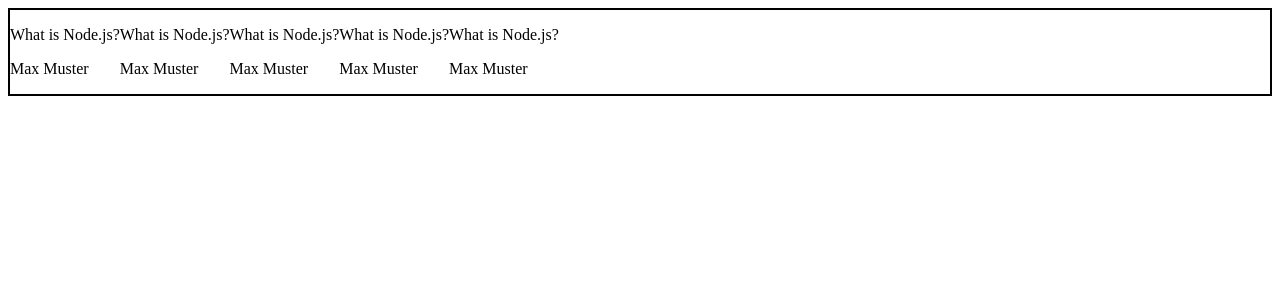
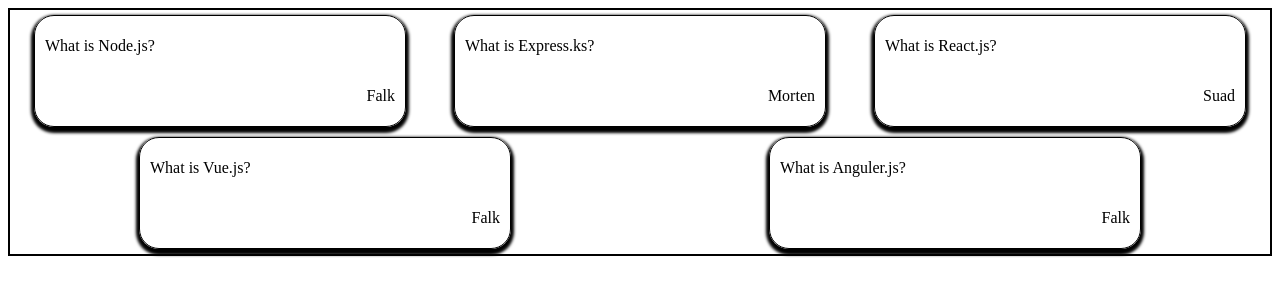
Before and after one commit to suademre/suad-morten-falk-coffee-board, a React (Create React App) app: page / in a window 1280 px wide. Shown: the top 300 px of the page. Built offline with nearby package versions, Linux system fonts and the light colour scheme.

Commit message:
add styled component, add props to card

```diff
--- a/src/components/Card.js
+++ b/src/components/Card.js
@@ -1,19 +1,35 @@
 import React from 'react'
 import styled from 'styled-components'
 
-function Card() {
+function Card({ text, author }) {
   return (
     <>
-      <div>
-        <div>
-          <p>What is Node.js?</p>
-          <p>Max Muster</p>
-        </div>
-      </div>
+      <StyledCards>
+        <p>{text}</p>
+        <StyledAuthorText>{author}</StyledAuthorText>
+      </StyledCards>
     </>
   )
 }
 
-const styledContainer = styled.div``
+const StyledCards = styled.div`
+  min-width: 375px;
+  max-height: 150px;
+  display: flex;
+  flex-direction: column;
+  margin: 10px 10px;
+  padding: 5px 10px;
+  border: 1px solid black;
+  border-radius: 20px;
+  @media only screen and (min-width: 375px) {
+    min-width: 350px;
+    margin: 5px auto;
+    box-shadow: 0 3px 3px 3px black;
+  }
+`
+
+const StyledAuthorText = styled.p`
+  align-self: flex-end;
+`
 
 export default Card
```
